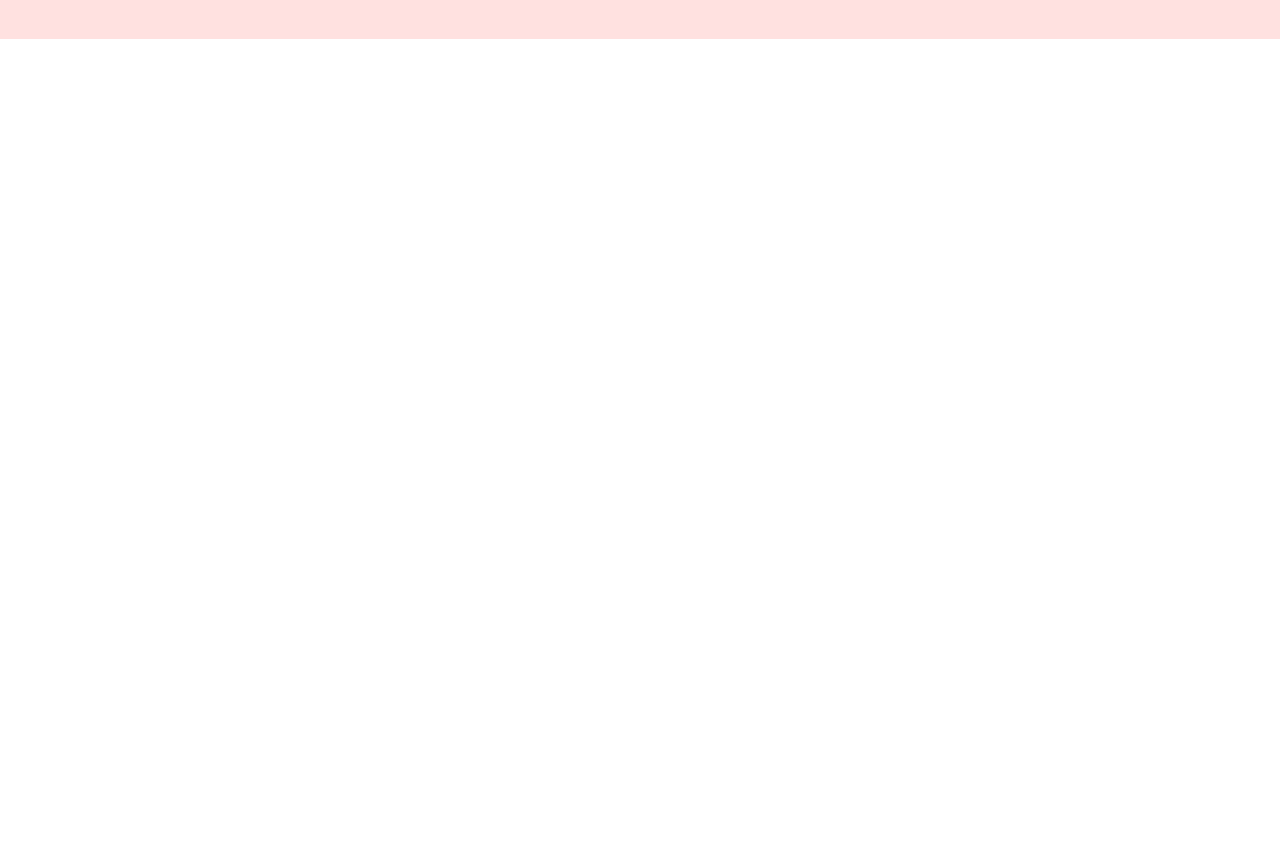
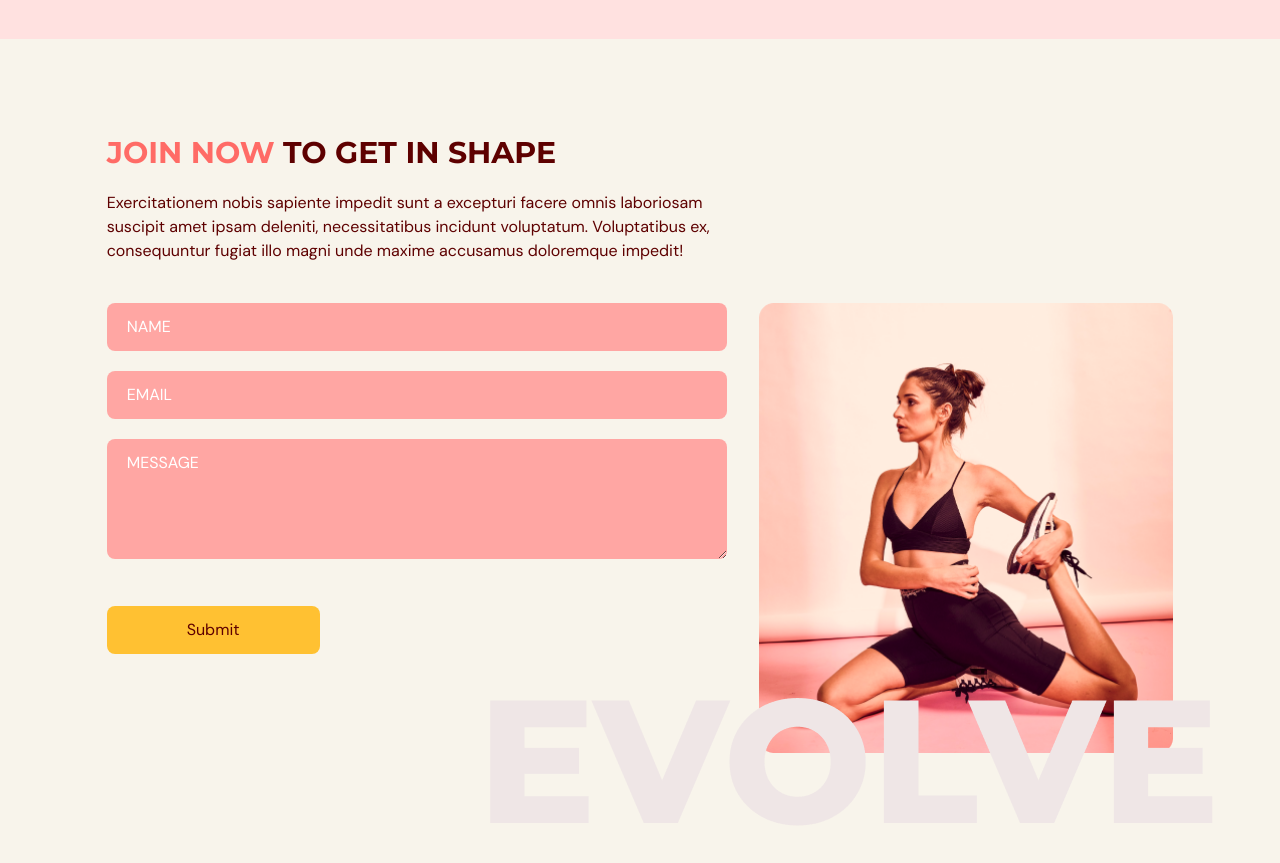
Before and after one commit to adramelech-123/evogym, a React (Vite) app: page / in a window 1280 px wide. Shown: the part 2920-3783 px from the top of the page. Before the commit the page ends 2959 px from the top, so only its background shows below. Built offline with nearby package versions, Linux system fonts and the light colour scheme.

Commit message:
Contact Us Page and Form

```diff
--- a/package.json
+++ b/package.json
@@ -14,7 +14,8 @@
     "framer-motion": "^11.0.8",
     "react": "^18.2.0",
     "react-anchor-link-smooth-scroll": "^1.0.12",
-    "react-dom": "^18.2.0"
+    "react-dom": "^18.2.0",
+    "react-hook-form": "^7.51.0"
   },
   "devDependencies": {
     "@types/node": "^20.11.24",
--- a/src/App.tsx
+++ b/src/App.tsx
@@ -2,6 +2,7 @@
 import Home from '@/scenes/home'
 import Benefits from '@/scenes/benefits'
 import OurClasses from '@/scenes/ourClasses'
+import ContactUs from './scenes/contactUs/ContactUs'
 import { useEffect, useState } from 'react'
 import { SelectedPage } from '@/shared/types'
 
@@ -38,6 +39,7 @@
       <Home setSelectedPage={setSelectedPage} />
       <Benefits setSelectedPage={setSelectedPage} />
       <OurClasses setSelectedPage={setSelectedPage} />
+      <ContactUs setSelectedPage={setSelectedPage} />
     </div>
   );
 }
--- /dev/null
+++ b/src/scenes/contactUs/ContactUs.tsx
@@ -0,0 +1,161 @@
+import { SelectedPage } from "@/shared/types"
+import { motion } from "framer-motion"
+import { useForm } from "react-hook-form"
+import ContactUsPageGraphic from '@/assets/ContactUsPageGraphic.png'
+import Htext from "@/shared/Htext"
+
+type Props = {
+    setSelectedPage: (value: SelectedPage) => void
+}
+const ContactUs = ({setSelectedPage}: Props) => {
+
+    const inputStyles = `mb-5 w-full rounded-lg bg-primary-300 px-5 py-3 placeholder-white`;
+
+    const {
+      register,
+      trigger,
+      formState: { errors },
+    } = useForm();
+
+    const onSubmit = async(e: any) => {
+
+        const isValid = await trigger()
+        if(!isValid) {
+            e.preventDefault()
+        }
+
+    }
+  return (
+    <section id="contactus" className="mx-auto w-5/6 pt-24 pb-32">
+      <motion.div
+        onViewportEnter={() => setSelectedPage(SelectedPage.ContactUs)}
+      >
+        {/* HEADER */}
+        <motion.div
+          className="md:w-3/5"
+          initial="hidden"
+          whileInView="visible"
+          viewport={{ once: true, amount: 0.5 }}
+          transition={{ duration: 0.7 }}
+          variants={{
+            hidden: { opacity: 0, x: -50 },
+            visible: { opacity: 1, x: 0 },
+          }}
+        >
+          <Htext>
+            <span className="text-primary-500">JOIN NOW</span> TO GET IN SHAPE
+          </Htext>
+          <p className="my-5">
+            Exercitationem nobis sapiente impedit sunt a excepturi facere omnis
+            laboriosam suscipit amet ipsam deleniti, necessitatibus incidunt
+            voluptatum. Voluptatibus ex, consequuntur fugiat illo magni unde
+            maxime accusamus doloremque impedit!
+          </p>
+        </motion.div>
+
+        {/* FORM & IMAGE */}
+
+        <div className="mt-10 justify-between gap-8 md:flex">
+          <motion.div
+            className="mt-10 basis-3/5 md:mt-0"
+            initial="hidden"
+            whileInView="visible"
+            viewport={{ once: true, amount: 0.5 }}
+            transition={{ duration: 0.7 }}
+            variants={{
+              hidden: { opacity: 0, y: 50 },
+              visible: { opacity: 1, y: 0 },
+            }}
+          >
+            <form
+              target="_blank"
+              onSubmit={onSubmit}
+              method="POST"
+              action="https://formsubmit.co/ea9d11760880315ac7b1d08404835a61"
+            >
+              {/* Name */}
+              <input
+                className={inputStyles}
+                type="text"
+                placeholder="NAME"
+                {...register("name", {
+                  required: true,
+                  maxLength: 100,
+                })}
+              />
+              {errors.name && (
+                <p className="mt-1 text-primary-500 ">
+                  {errors.name.type == "required" && "This field is required!"}
+                  {errors.name.type == "maxLength" &&
+                    "Maximum length is 100 characters!"}
+                </p>
+              )}
+
+              {/* Email */}
+              <input
+                className={inputStyles}
+                type="email"
+                placeholder="EMAIL"
+                {...register("email", {
+                  required: true,
+                  pattern: /^[A-Z0-9._%+-]+@[A-Z0-9.-]+\.[A-Z]{2,}$/i,
+                })}
+              />
+              {errors.email && (
+                <p className="mt-1 text-primary-500 ">
+                  {errors.email.type == "required" && "This field is required!"}
+                  {errors.email.type == "pattern" && "Invalid Email!"}
+                </p>
+              )}
+
+              {/* Message */}
+              <textarea
+                className={inputStyles}
+                rows={4}
+                cols={50}
+                placeholder="MESSAGE"
+                {...register("message", {
+                  required: true,
+                  maxLength: 2000,
+                })}
+              />
+              {errors.message && (
+                <p className="mt-1 text-primary-500 ">
+                  {errors.message.type == "required" &&
+                    "This field is required!"}
+                  {errors.message.type == "maxLength" &&
+                    "Maximum length is 2000 characters!"}
+                </p>
+              )}
+
+              <button
+                type="submit"
+                className="mt-5 rounded-lg bg-secondary-500 px-20 py-3 transition duration-500 hover:text-white "
+              >
+                Submit
+              </button>
+            </form>
+          </motion.div>
+
+          <motion.div
+            className="relative mt-16 basis-2/5 md:mt-0"
+            initial="hidden"
+            whileInView="visible"
+            viewport={{ once: true, amount: 0.5 }}
+            transition={{ delay: 0.2, duration: 0.7 }}
+            variants={{
+              hidden: { opacity: 0, y: 50 },
+              visible: { opacity: 1, y: 0 },
+            }}
+          >
+            <div className="relative md:before:content-evolvetext w-full before:absolute before:-bottom-20 before:-right-10 before:z-[1]">
+              <img src={ContactUsPageGraphic} alt="contact-us-page-graphic" className="w-full" />
+            </div>
+
+          </motion.div>
+        </div>
+      </motion.div>
+    </section>
+  );
+}
+export default ContactUs
```
Also changed, not shown: 1 other file (tests, documents, lock files or other folders).
